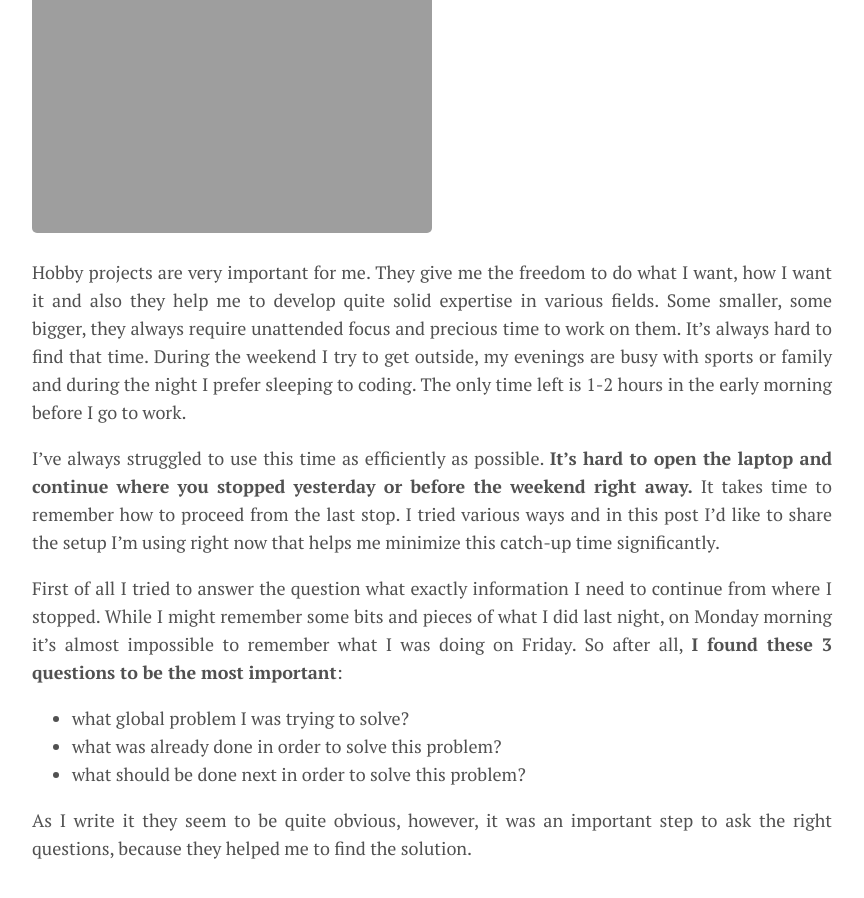
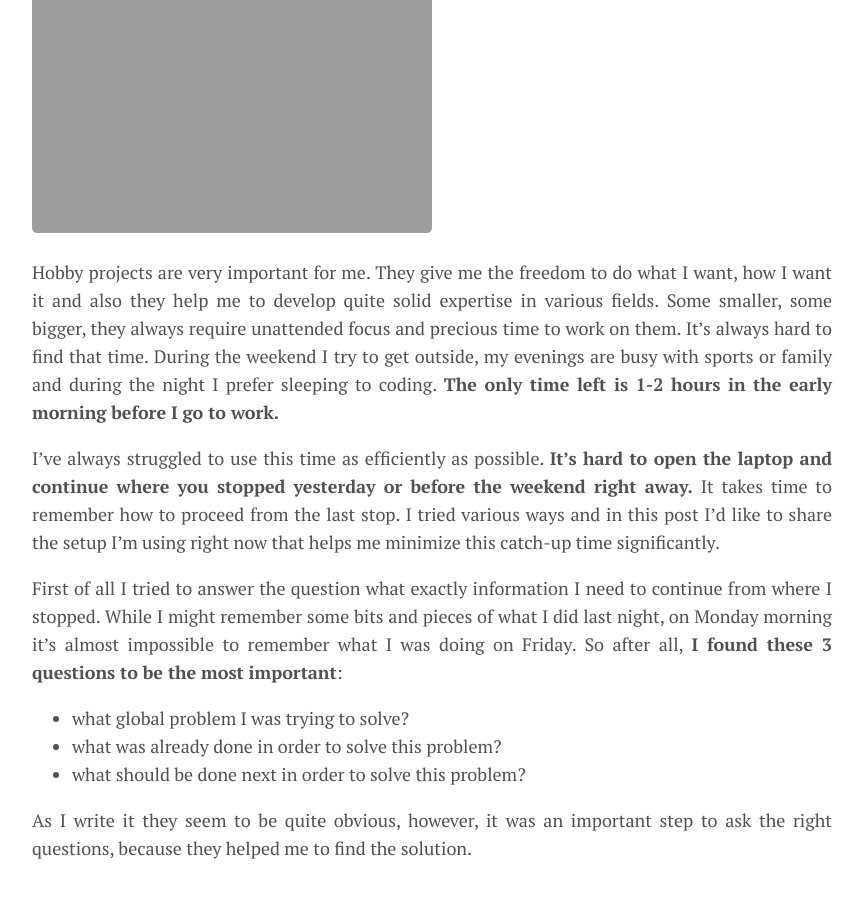
Before and after one commit to ribtoks/code-jamming, a Jekyll site: the page built from _posts/2019-08-22-how-to-return-to-flow.md, in a window 1280 px wide and 900 px high, scrolled down 379 px. Shown: the whole window, without its empty margins (208-1072 px from the left). Built offline with Jekyll 4.4.1, drawn with Linux system fonts in a browser that asks for light colours; nearby versions of some CDN libraries; comment, search, counter and statistics services are not loaded.

```diff
--- a/_posts/2019-08-22-how-to-return-to-flow.md
+++ b/_posts/2019-08-22-how-to-return-to-flow.md
@@ -11,7 +11,7 @@ tags:
   - time management
 ---
 
-Hobby projects are very important for me. They give me the freedom to do what I want, how I want it and also they help me to develop quite solid expertise in various fields. Some smaller, some bigger, they always require unattended focus and precious time to work on them. It's always hard to find that time. During the weekend I try to get outside, my evenings are busy with sports or family and during the night I prefer sleeping to coding. The only time left is 1-2 hours in the early morning before I go to work.
+Hobby projects are very important for me. They give me the freedom to do what I want, how I want it and also they help me to develop quite solid expertise in various fields. Some smaller, some bigger, they always require unattended focus and precious time to work on them. It's always hard to find that time. During the weekend I try to get outside, my evenings are busy with sports or family and during the night I prefer sleeping to coding. **The only time left is 1-2 hours in the early morning before I go to work.**
 
 I've always struggled to use this time as efficiently as possible. **It's hard to open the laptop and continue where you stopped yesterday or before the weekend right away.** It takes time to remember how to proceed from the last stop. I tried various ways and in this post I'd like to share the setup I'm using right now that helps me minimize this catch-up time significantly.
 
```
